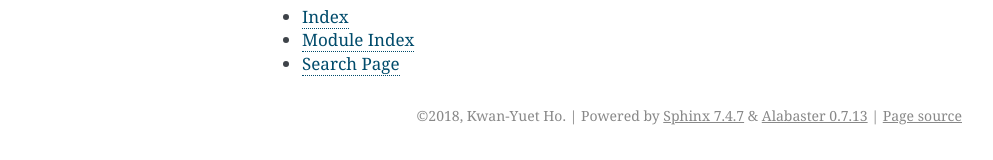
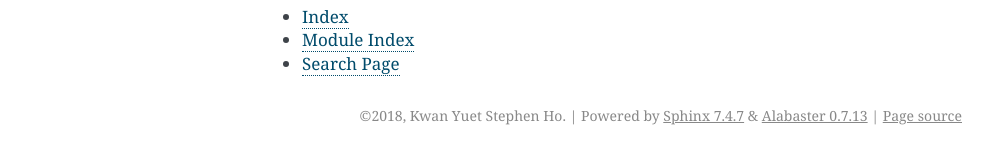
Before and after one commit to stephenhky/MoguTDA, a Sphinx documentation site: the page built from docs/index.rst, in a window 1280 px wide. Shown: the part 737-897 px from the top of the page, without its empty margins (148-1141 px from the left). Built offline with Sphinx 7.4.7, drawn with Linux system fonts in a browser that asks for light colours; pages that are not in the unit, such as notebooks, are missing from menus.

Commit message:
names updated due to US naturalization

```diff
--- a/docs/conf.py
+++ b/docs/conf.py
@@ -50,8 +50,8 @@ master_doc = 'index'
 
 # General information about the project.
 project = u'mogutda'
-copyright = u'2018, Kwan-Yuet Ho'
-author = u'Kwan-Yuet Ho'
+copyright = u'2018, Kwan Yuet Stephen Ho'
+author = u'Kwan Yuet Stephen Ho'
 
 # The version info for the project you're documenting, acts as replacement for
 # |version| and |release|, also used in various other places throughout the
--- a/setup.py
+++ b/setup.py
@@ -40,7 +40,7 @@ setup(name='mogutda',
       ],
       keywords="mogutda numerics topology data",
       url="https://github.com/stephenhky/MoguTDA",
-      author="Kwan-Yuet Ho",
+      author="Kwan Yuet Stephen Ho",
       author_email="stephenhky@yahoo.com.hk",
       license='MIT',
       packages=['mogutda',],
```
